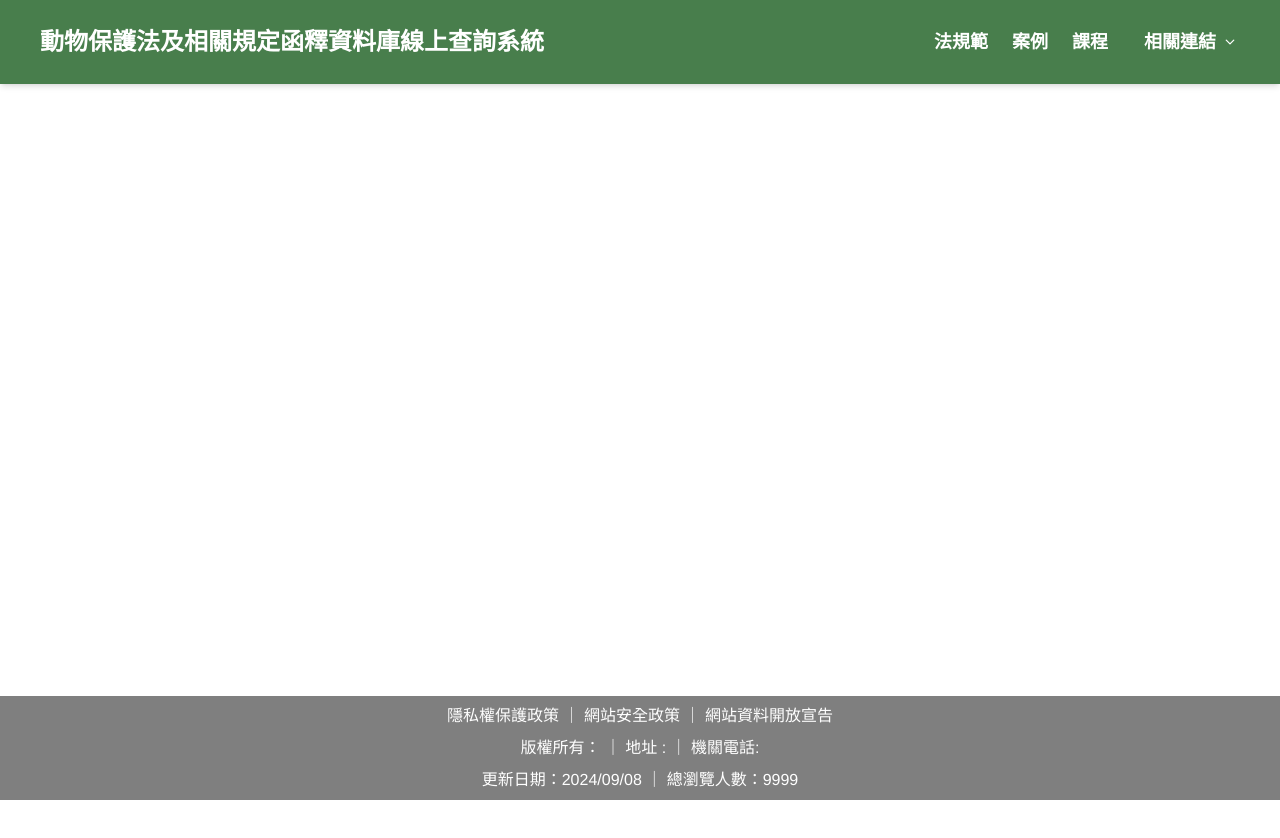
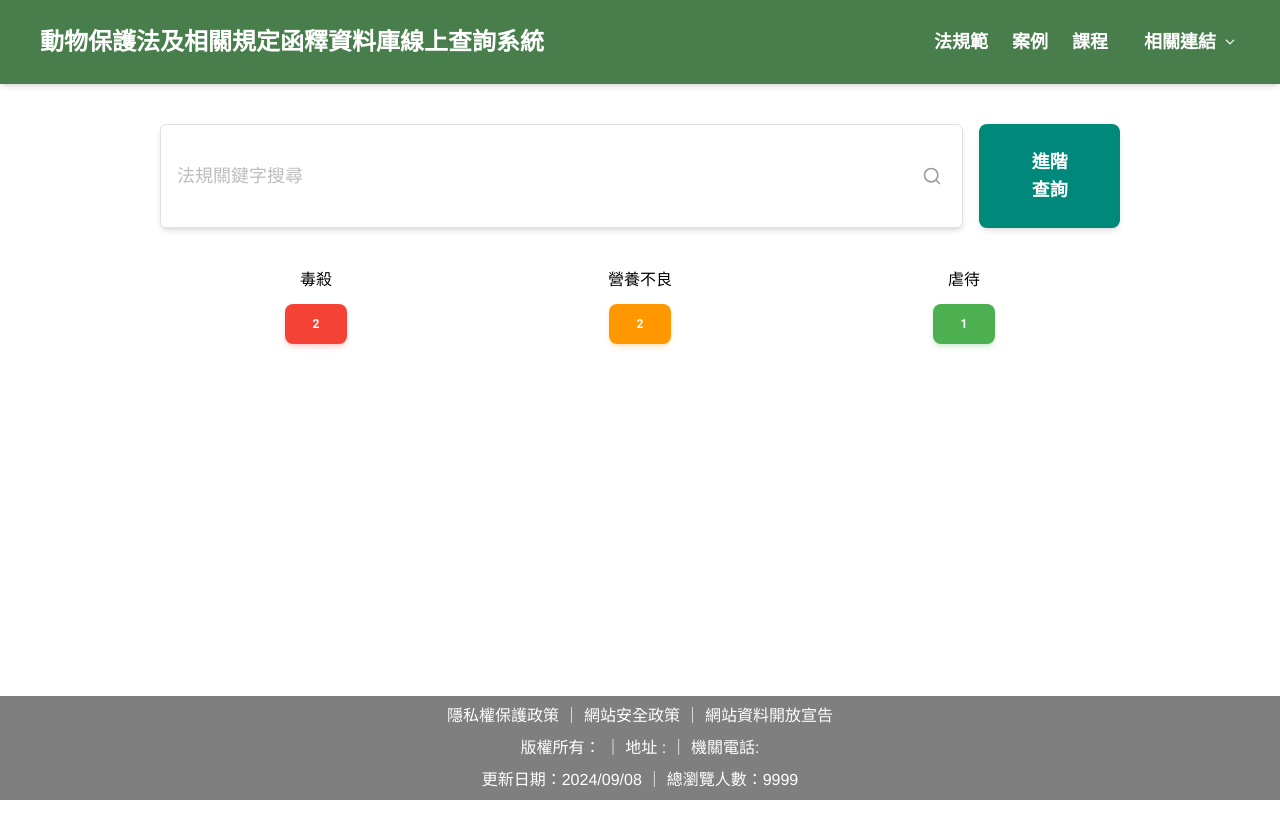
Before and after one commit to Bing-Xuan-Lu/AnimalLaw, a Next.js app: page /cases in a window 1280 px wide. Shown: the top 838 px of the page. Built offline with nearby package versions, Linux system fonts and the light colour scheme.

Commit message:
案例查詢 使用Table型態呈現

```diff
--- /dev/null
+++ b/src/app/cases/detail.js
@@ -0,0 +1,16 @@
+"use client";
+
+import React from "react";
+import { useRouter } from "next/router";
+
+export default function Detail() {
+  const router = useRouter();
+  const { id } = router.query; // 從URL中取得參數
+
+  return (
+    <div>
+      <h1>Detail Page for Item {id}</h1>
+      <button onClick={() => router.push("/cases")}>返回</button>
+    </div>
+  );
+}
--- a/src/app/cases/page.js
+++ b/src/app/cases/page.js
@@ -1,14 +1,256 @@
-import Image from "next/image";
-import React, { useMemo } from "react";
+"use client";
+
+import React, { useState } from "react";
+import { FiSearch } from "react-icons/fi";
+import Link from "next/link";
 import LawNavbar from "@/components/LawNavbar";
+import {
+  Collapse,
+  Button,
+  Card,
+  Typography,
+  CardBody,
+  Tooltip,
+} from "@material-tailwind/react";
 
 export default function Home() {
+  const [open, setOpen] = useState(false);
+  const [index, setIndex] = useState(null);
+
+  const toggleOpen = (newIndex) => {
+    if (index === newIndex) {
+      setOpen(!open); // 切換展開狀態
+    } else {
+      setIndex(newIndex);
+      setOpen(true); // 展開內容
+    }
+  };
+
+  const TABLE_HEAD = ["序號", "年度", "地區", "案由","判決"];
+
+  const TABLE_ROWS = [
+    {
+      序號: "一",
+      年度: "107年",
+      地區: "臺南",
+      案由: "被告將摻入農藥的魚肉毒餌，放在農地，引誘犬隻食用，致三隻流浪犬誤食而中毒死亡。",
+      判決: "處拘役30天，併科罰 金10萬",
+    },
+    {
+      序號: "二",
+      年度: "106年",
+      地區: "花蓮",
+      案由: "被告不滿鄰居飼養的寵物，到她家廚餘桶翻找撿食，將家中弄亂並隨地便溺，在一年內，接續在家中廚餘桶內添加農藥「加保扶」（臺語俗稱：好年冬），致犬隻9 隻及貓1 隻，分別因吃到廚餘桶內含農藥的食物中毒死亡。",
+      判決: "處有期徒刑2月得易科罰金",
+    },
+  ];
+
+
+  function TableWithHoverState() {
+    return (
+      <Card className="h-full w-full overflow-auto px-6">
+        <table className="w-full min-w-max table-auto text-left">
+          <thead>
+            <tr>
+              {TABLE_HEAD.map((head) => (
+                <th key={head} className="border-b border-gray-300 pb-4 pt-10">
+                  <Typography
+                    variant="small"
+                    color="blue-gray"
+                    className="font-bold leading-none"
+                  >
+                    {head}
+                  </Typography>
+                </th>
+              ))}
+            </tr>
+          </thead>
+          <tbody>
+            {TABLE_ROWS.map(({ 序號, 年度, 地區, 案由,判決 }, index) => {
+              const isLast = index === TABLE_ROWS.length - 1;
+              const classes = isLast ? "py-4" : "py-4 border-b border-gray-300";
+
+              return (
+                <tr key={序號} className="hover:bg-gray-50">
+                  <td className={classes + " w-5"}>
+                    <Typography
+                      variant="small"
+                      color="blue-gray"
+                      className="font-bold"
+                    >
+                      {序號}
+                    </Typography>
+                  </td>
+                  <td className={classes + " w-5"}>
+                    <Typography
+                      variant="small"
+                      className="font-bold text-gray-600"
+                    >
+                      {年度}
+                    </Typography>
+                  </td>
+                  <td className={classes + " w-10"}>
+                    <Typography
+                      variant="small"
+                      className="font-bold text-gray-600"
+                    >
+                      {地區}
+                    </Typography>
+                  </td>
+                  <td className={classes + " w-36"}>
+                    <Typography
+                      variant="small"
+                      className="font-bold text-gray-600 text-wrap"
+                    >
+                      {案由}
+                    </Typography>
+                  </td>
+                  <td className={classes + " w-10"}>
+                    <Typography
+                      variant="small"
+                      color="blue-gray"
+                      className="font-bold"
+                    >
+                      {判決}
+                    </Typography>
+                  </td>
+                </tr>
+              );
+            })}
+          </tbody>
+        </table>
+      </Card>
+    );
+  }
+
+
+  function renderContent() {
+    switch (index) {
+      case 1:
+        return <TableWithHoverState />;
+      case 2:
+        return (
+          <div>
+            <Card className="my-4 mx-auto w-full">
+              <CardBody>
+                <Typography variant="h5">
+                  標題：台南農藥毒殺乙案
+                  <br />
+                  案號：臺南地方法院 107 年簡字第 1779 號刑事判決
+                  <br />
+                  事由：被告將摻入農藥的魚肉毒餌，放在農地，引誘犬隻食用，致三隻流浪犬誤食而中毒死亡。
+                  <br />
+                  判決：法官審酌被告因避免流浪犬破壞農地作物才毒殺，且在審理時坦承犯行，有悔意，認為被告『因一時失慮』
+                  才觸犯動保法『宰殺犬之罪』，相信沒有再犯疑慮，處拘役30天，併科罰
+                  金10萬，且宣告緩刑2年
+                </Typography>
+              </CardBody>
+            </Card>
+          </div>
+        );
+      case 3:
+        return (
+          <div>
+            <Card className="my-4 mx-auto w-full">
+              <CardBody>
+                <Typography variant="h5">
+                  課程一 動物保護法概論與刑案偵查技巧
+                </Typography>
+              </CardBody>
+            </Card>
+            <Card className="my-4 mx-auto w-full">
+              <CardBody>
+                <Typography variant="h5">
+                  課程二 動物福利基礎概念與案件的危機處理
+                </Typography>
+              </CardBody>
+            </Card>
+          </div>
+        );
+
+      default:
+        return <Typography variant="h6">未選擇法規</Typography>;
+    }
+  }
+  function handleSearch(e) {
+    e.preventDefault();
+    console.log("Search triggered");
+  }
   return (
-    <section className="min-h-screen bg-white dark:bg-white-100">
+    <section className="min-h-screen bg-white dark:bg-gray-800">
       <div className="bg-white dark:bg-gray-800">
         <LawNavbar />
-        <div className="flex flex-row mt-4">
-          <p></p>
+
+        <div className="flex flex-col items-center mt-10">
+          {/* 搜尋框區域 */}
+
+          <form
+            onSubmit={handleSearch}
+            className="flex md:w-3/4 gap-4 md:flex-row flex-col justify-center"
+          >
+            <div
+              className="flex items-center space-x-3 w-full max-w-screen-lg border border-gray-300
+         rounded-md shadow-md"
+            >
+              <input
+                type="text"
+                className="w-full py-3 pl-4 pr-10 text-lg"
+                placeholder="法規關鍵字搜尋"
+                aria-label="Search"
+              />
+              <Tooltip
+                content="一般查詢"
+                placement="bottom-end"
+                className="ml-3"
+              >
+                <button type="submit" className="flex items-center p-5">
+                  <FiSearch className="w-5 h-5 text-gray-500 hover:text-gray-700" />
+                </button>
+              </Tooltip>
+            </div>
+            <Link href="../advsearch">
+              <Button className="w-full text-lg bg-teal-600 text-white py-6 px-12 font-bold hover:bg-blue-500 rounded-lg">
+                進階查詢
+              </Button>
+            </Link>
+          </form>
+
+          {/* 按鈕區域 */}
+          <div className="grid grid-cols-3 gap-3 mt-10 w-full max-w-screen-lg">
+            <div className="flex flex-col items-center space-y-3">
+              <p className="text-center text-black">毒殺</p>
+              <Button
+                onClick={() => toggleOpen(1)}
+                color="red"
+                className="px-7"
+              >
+                2
+              </Button>
+            </div>
+            <div className="flex flex-col items-center space-y-3">
+              <p className="text-center text-black">營養不良</p>
+              <Button
+                onClick={() => toggleOpen(2)}
+                color="orange"
+                className="px-7"
+              >
+                2
+              </Button>
+            </div>
+            <div className="flex flex-col items-center space-y-3">
+              <p className="text-center text-black">虐待</p>
+              <Button
+                onClick={() => toggleOpen(3)}
+                color="green"
+                className="px-7"
+              >
+                1
+              </Button>
+            </div>
+          </div>
+        </div>
+        <div className="flex justify-center items-center max-w-screen-lg mx-auto mt-10">
+          <Collapse open={open}>{renderContent()}</Collapse>
         </div>
       </div>
     </section>
```
